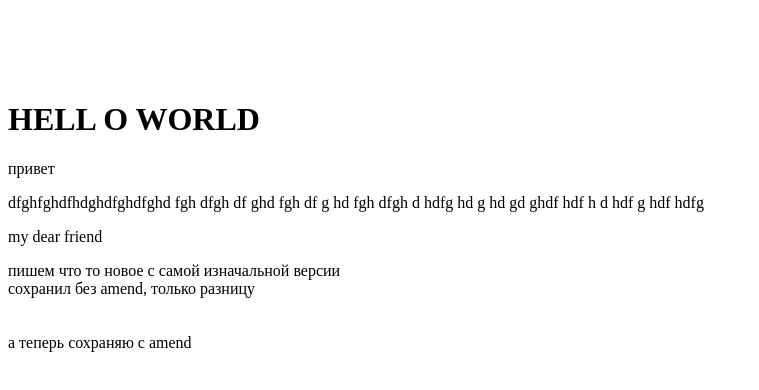
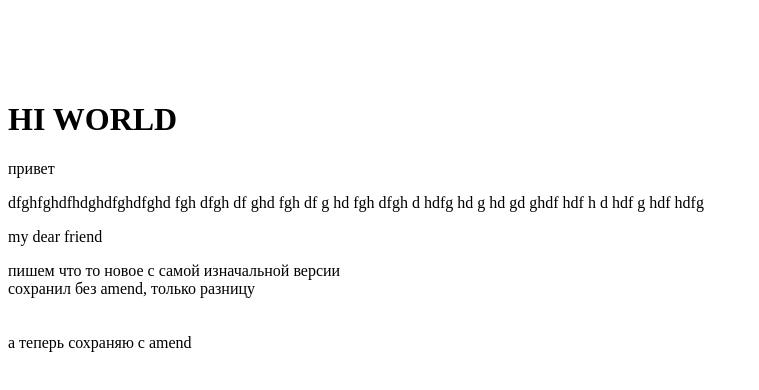
Before and after one commit to fridayeveryday/test, a plain HTML site: page index.html in a window 1280 px wide. Shown: the whole page, without its empty margins (0-759 px from the left). Drawn offline with Linux system fonts and the light colour scheme.

Commit message:
Hi world (#1)

```diff
--- a/index.html
+++ b/index.html
@@ -6,7 +6,7 @@
 </head>
 <body>
 <br><br><br><br>
-<h1> HELL O WORLD</h1>
+<h1> HI WORLD</h1>
 <p>привет</p>
 dfghfghdfhdghdfghdfghd
 fgh dfgh df
```
